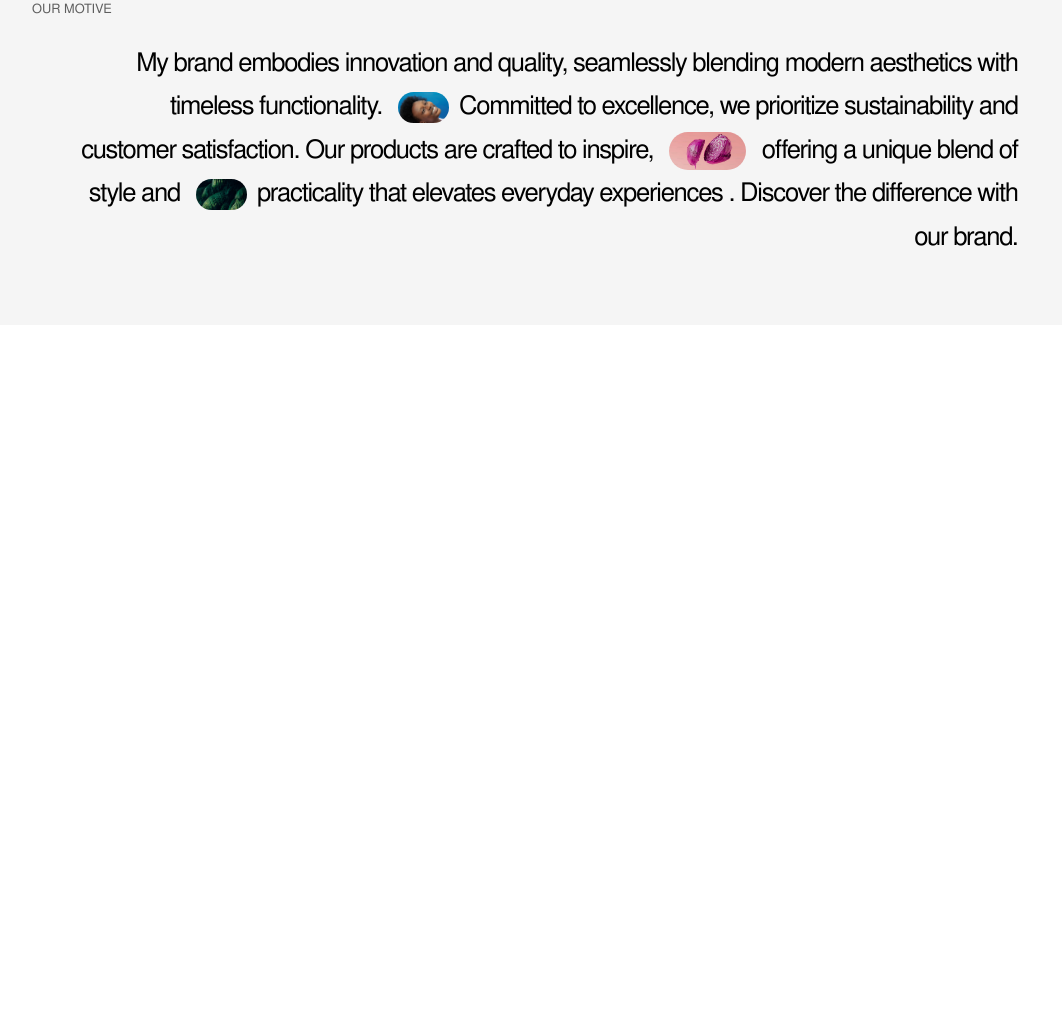
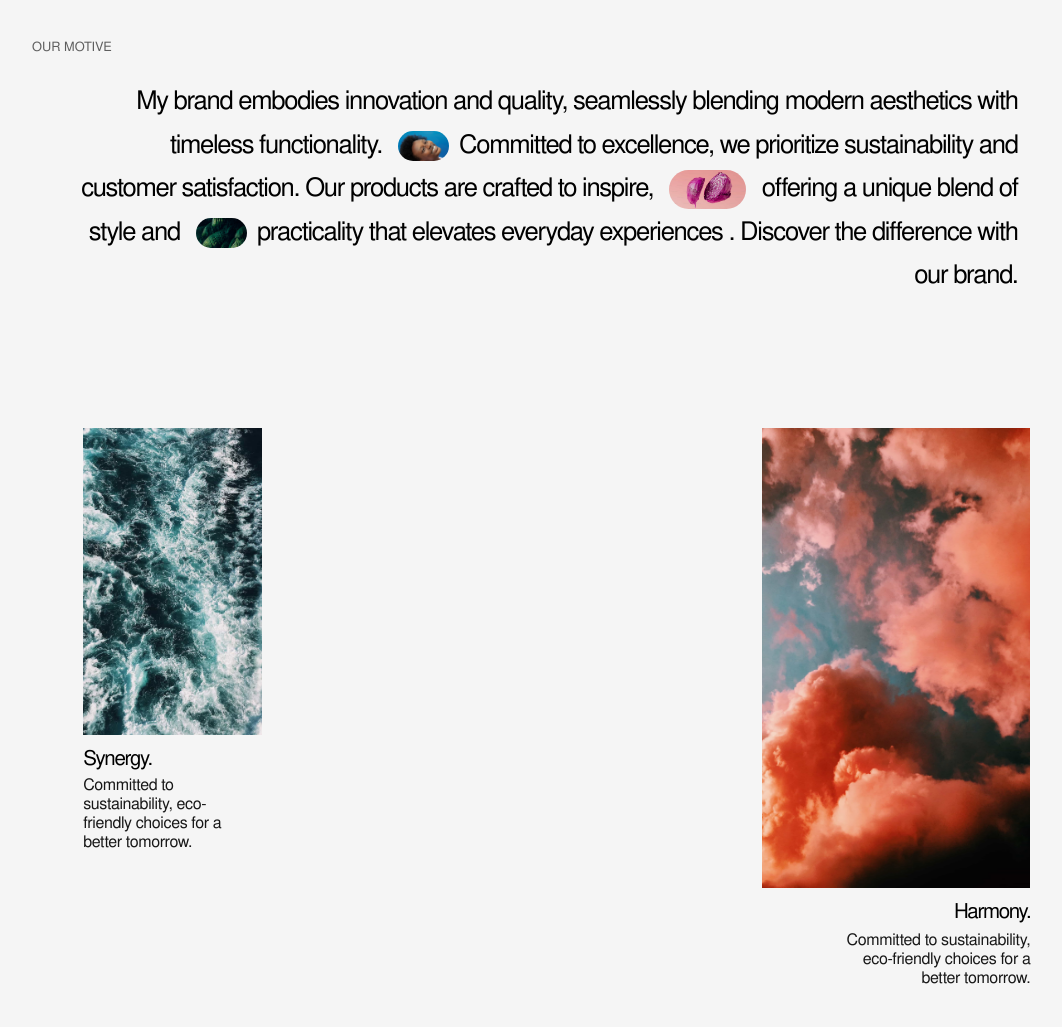
Before and after one commit to YoRu-Cat/Animate, a plain HTML site: page index.html in a window 1280 px wide. Shown: the part 965-1992 px from the top of the page, without its empty margins (96-1158 px from the left). Before the commit the page ends 1290 px from the top, so only its background shows below. Drawn offline with nearby package versions, Linux system fonts and the light colour scheme.

Commit message:
Pictures

```diff
--- a/index.html
+++ b/index.html
@@ -65,6 +65,32 @@
             experiences . Discover the difference with our brand.
           </p>
         </div>
+        <div id="pictures">
+          <div id="firstPic">
+            <div id="picImg">
+              <img src="./images/sea.jpg" alt="" />
+            </div>
+            <div id="firstData">
+              <h1>Synergy.</h1>
+              <p>
+                Committed to sustainability, eco-friendly choices for a better
+                tomorrow.
+              </p>
+            </div>
+          </div>
+          <div id="secondPic">
+            <div id="picImg">
+              <img src="./images/cloud.jpg" alt="" />
+            </div>
+            <div id="secData">
+              <h1>Harmony.</h1>
+              <p>
+                Committed to sustainability, eco-friendly choices for a better
+                tomorrow.
+              </p>
+            </div>
+          </div>
+        </div>
       </section>
     </div>
   </body>
--- a/style.css
+++ b/style.css
@@ -146,6 +146,7 @@ body {
 }
 #motive {
   padding: 3vw 10vw;
+  margin-top: 3vw;
 }
 #motive h3 {
   font-weight: 100;
@@ -194,3 +195,65 @@ body {
   background-position: center;
   image-rendering: -webkit-optimize-contrast;
 }
+#pictures {
+  display: flex;
+  justify-content: space-between;
+  margin-top: 2vw;
+  padding: 3vw 12vw 3vw 14vw;
+}
+#firstPic {
+  width: 14vw;
+}
+#firstPic #picImg {
+  width: 100%;
+  margin-bottom: 1vw;
+  height: 24vw;
+  /* background-image: url(./images/sea.jpg);
+  background-size: cover;
+  background-position: center; */
+  /* background: red; */
+}
+#secondPic {
+  width: 21vw;
+  display: flex;
+  flex-direction: column;
+  align-items: flex-end;
+  text-align: right;
+  /* background: rebeccapurple; */
+}
+#secondPic #picImg {
+  width: 100%;
+  margin-bottom: 1vw;
+  height: 36vw;
+}
+#picImg img {
+  height: 100%;
+  width: 100%;
+  object-fit: cover;
+  object-position: center;
+}
+#firstPic h1 {
+  font-weight: 400;
+  margin-bottom: 3%;
+  letter-spacing: -0.1vw;
+  font-size: 1.6vw;
+}
+#firstPic p,
+#secondPic p {
+  opacity: 0.9;
+  letter-spacing: -0.03vw;
+  /* background: rebeccapurple; */
+}
+#firstData {
+  width: 80%;
+}
+#secondPic h1 {
+  font-weight: 400;
+  margin-bottom: 3%;
+  letter-spacing: -0.1vw;
+  font-size: 1.6vw;
+}
+#secData {
+  width: 70%;
+  /* background: red; */
+}
```
